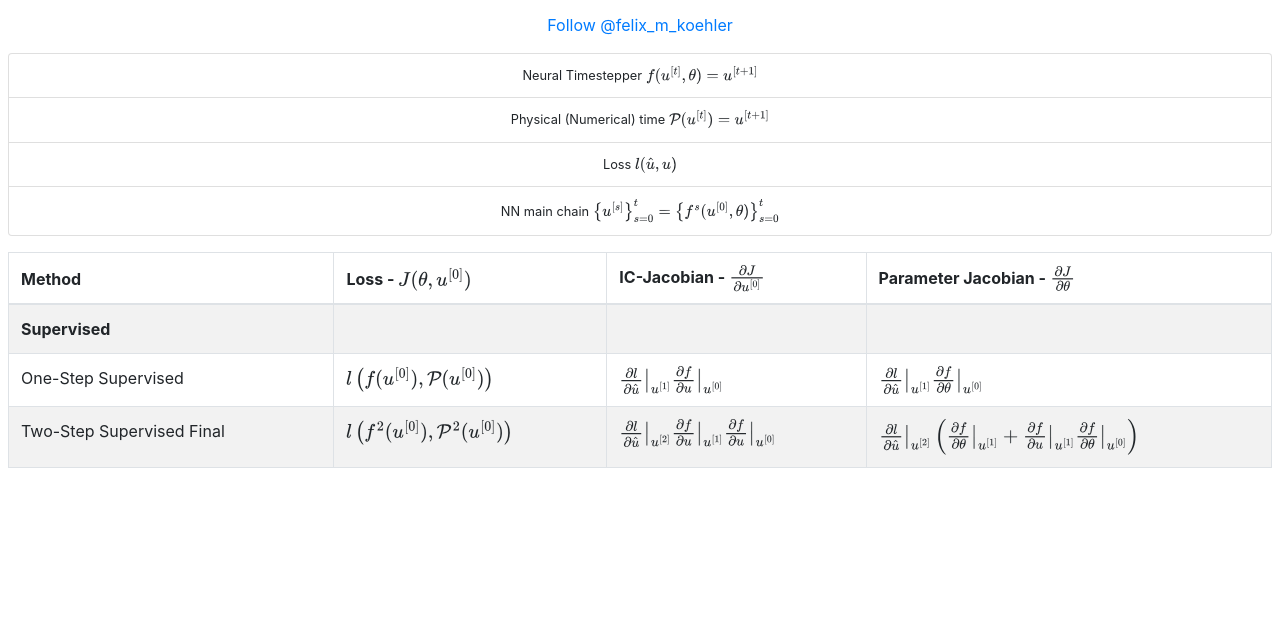
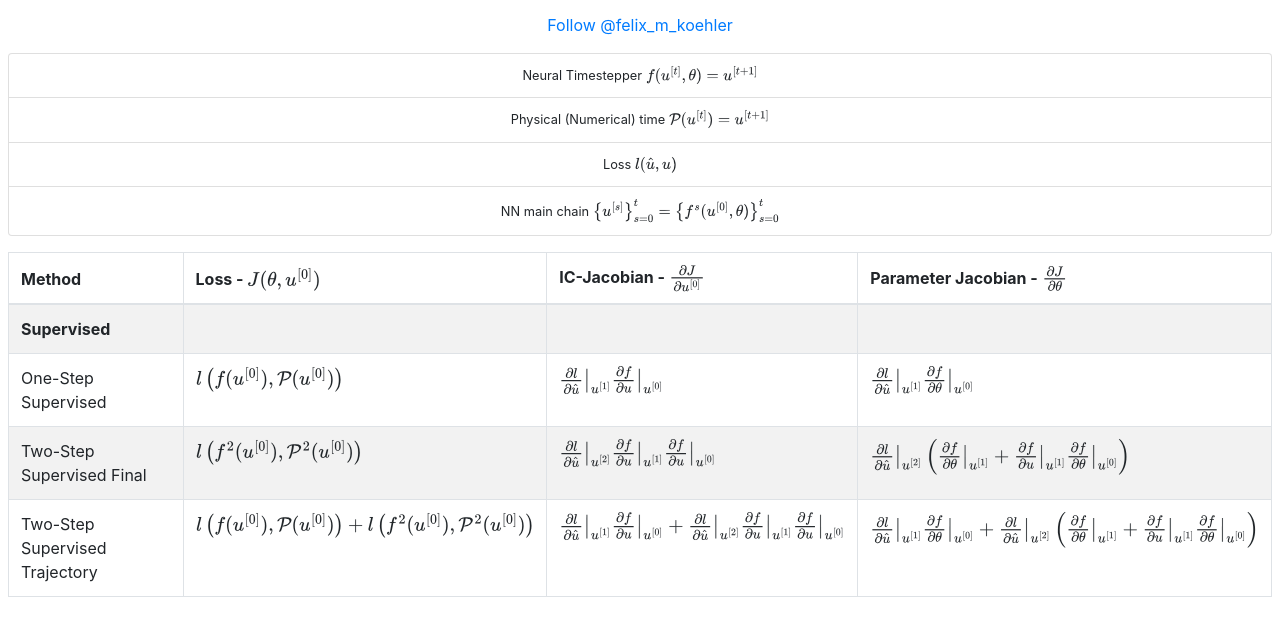
Before and after one commit to Ceyron/learning-setup-table, a plain HTML site: page index.html in a window 1280 px wide. Shown: the part 91-726 px from the top of the page. Drawn offline with nearby package versions, Linux system fonts and the light colour scheme.

Commit message:
Two step final loss

```diff
--- a/index.html
+++ b/index.html
@@ -103,6 +103,41 @@ MathJax = {
       \right)
     $</td>
   </tr>
+  <tr>
+    <!-- Two-Step Supervised Trajectory -->
+    <td>Two-Step Supervised Trajectory</td>
+    <td>$
+      l \left(
+        f(u^{[0]}),
+        \mathcal{P}(u^{[0]})
+      \right)
+      +
+      l \left(
+        f^2(u^{[0]}),
+        \mathcal{P}^2(u^{[0]})
+      \right)
+    $</td>
+    <td>$
+      \frac{\partial l}{\partial \hat{u}}\big|_{u^{[1]}}
+      \frac{\partial f}{\partial u}\big|_{u^{[0]}}
+      +
+      \frac{\partial l}{\partial \hat{u}}\big|_{u^{[2]}}
+      \frac{\partial f}{\partial u}\big|_{u^{[1]}}
+      \frac{\partial f}{\partial u}\big|_{u^{[0]}}
+    $</td>
+    <td>$
+      \frac{\partial l}{\partial \hat{u}}\big|_{u^{[1]}}
+      \frac{\partial f}{\partial \theta}\big|_{u^{[0]}}
+      +
+      \frac{\partial l}{\partial \hat{u}}\big|_{u^{[2]}}
+      \left(
+        \frac{\partial f}{\partial \theta}\big|_{u^{[1]}}
+        +
+        \frac{\partial f}{\partial u}\big|_{u^{[1]}}
+        \frac{\partial f}{\partial \theta}\big|_{u^{[0]}}
+      \right)
+    $</td>
+  </tr>
   </tbody>
 </table>
 
```
